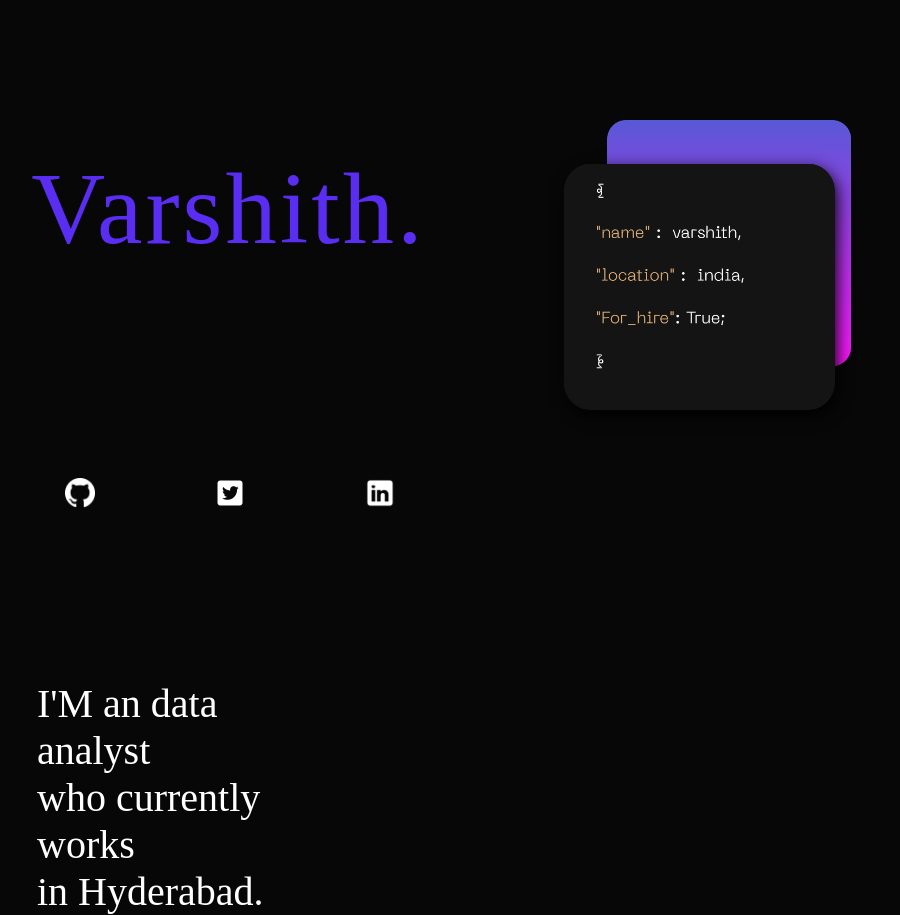
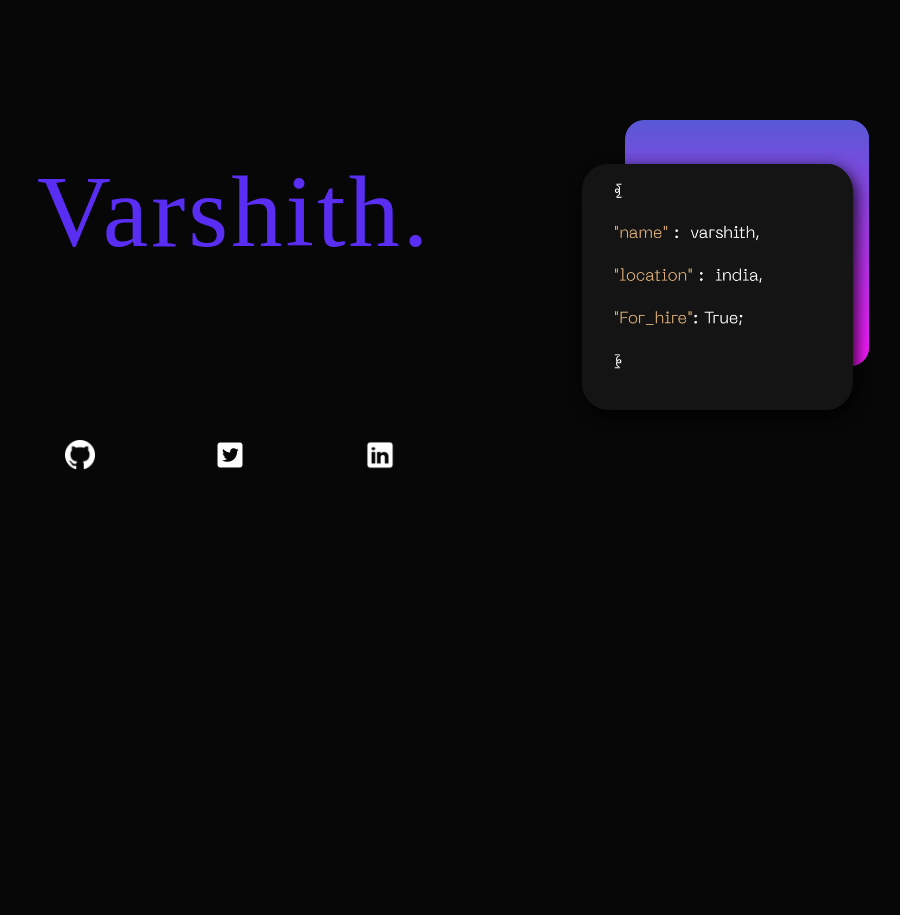
Before and after one commit to darthvader2/portfolio, a React (Create React App) app: page / in a window 1280 px wide. Shown: the part 120-1035 px from the top of the page, without its empty margins (27-927 px from the left). After the commit the page ends 800 px from the top, so only its background shows below. Built offline with nearby package versions, Linux system fonts and the light colour scheme.

Commit message:
package-lock deleted

```diff
--- a/src/components/aboutwrap/index.js
+++ /dev/null
@@ -1,24 +0,0 @@
-import React from 'react';
-import {Container} from '../container/container';
-import {AboutWrapCont,AboutHeading} from './styles';
-function AboutWrap(){
-    return(
-        <AboutWrapCont>
-        <AboutHeading>
-            I'M an data <br/>
-            analyst <br/>
-            <span>
-            who currently<br/>
-            works <br/>
-            in Hyderabad.
-            </span>
-            </AboutHeading>
-
-        </AboutWrapCont>
-
-
-
-)
-    };
-
-export default AboutWrap;
--- a/src/components/aboutwrap/styles.js
+++ /dev/null
@@ -1,19 +0,0 @@
-import styled from 'styled-components';
-
-export const AboutWrapCont=styled.div`
-display : flex;
-position:relative;
-margin-left:5%;
-
-
-`;
-
-export const AboutHeading=styled.div`
-font-family:Monument Extended;
-font-size:2.5em;
-color:white;
-.span{
-    color:red;
-}
-
-`;
--- a/src/components/container/container.js
+++ b/src/components/container/container.js
@@ -2,7 +2,6 @@ import styled from 'styled-components/macro'
 
 export const Container = styled.div`
     width: 100%;
-    height:100vh;
     margin :auto;
     flex-wrap:wrap;
 
--- a/src/components/headingwrap/styles.js
+++ b/src/components/headingwrap/styles.js
@@ -6,9 +6,9 @@ import codesectionimage from '/home/varshi/portfolio/src/images/codesection_comp
 
 export const HeadingWrapCont = styled.div`
 width: auto;
-display:inline-flex;
+display:flex;
 flex-wrap:wrap;
-height :50vh;
+height :auto;
 margin-top:30vh;
 @media(max-width:800px){
     margin-top:20vh;
--- a/src/pages/App.js
+++ b/src/pages/App.js
@@ -1,7 +1,6 @@
 import React from 'react';
 import './App.css';
 import HeadingWrap from '../components/headingwrap';
-import AboutWrap from '../components/aboutwrap/index';
 import { ThemeProvider } from "styled-components";
 import DarkMode from '../components/theme/themes';
 import BodyTheme from '../components/global-components/modes'
@@ -14,8 +13,8 @@ function App() {
     <BodyTheme/>
 
 
-    <HeadingWrap/>
-    <AboutWrap/>
+      <HeadingWrap></HeadingWrap>
+
 
     </ThemeProvider>
     );
```
